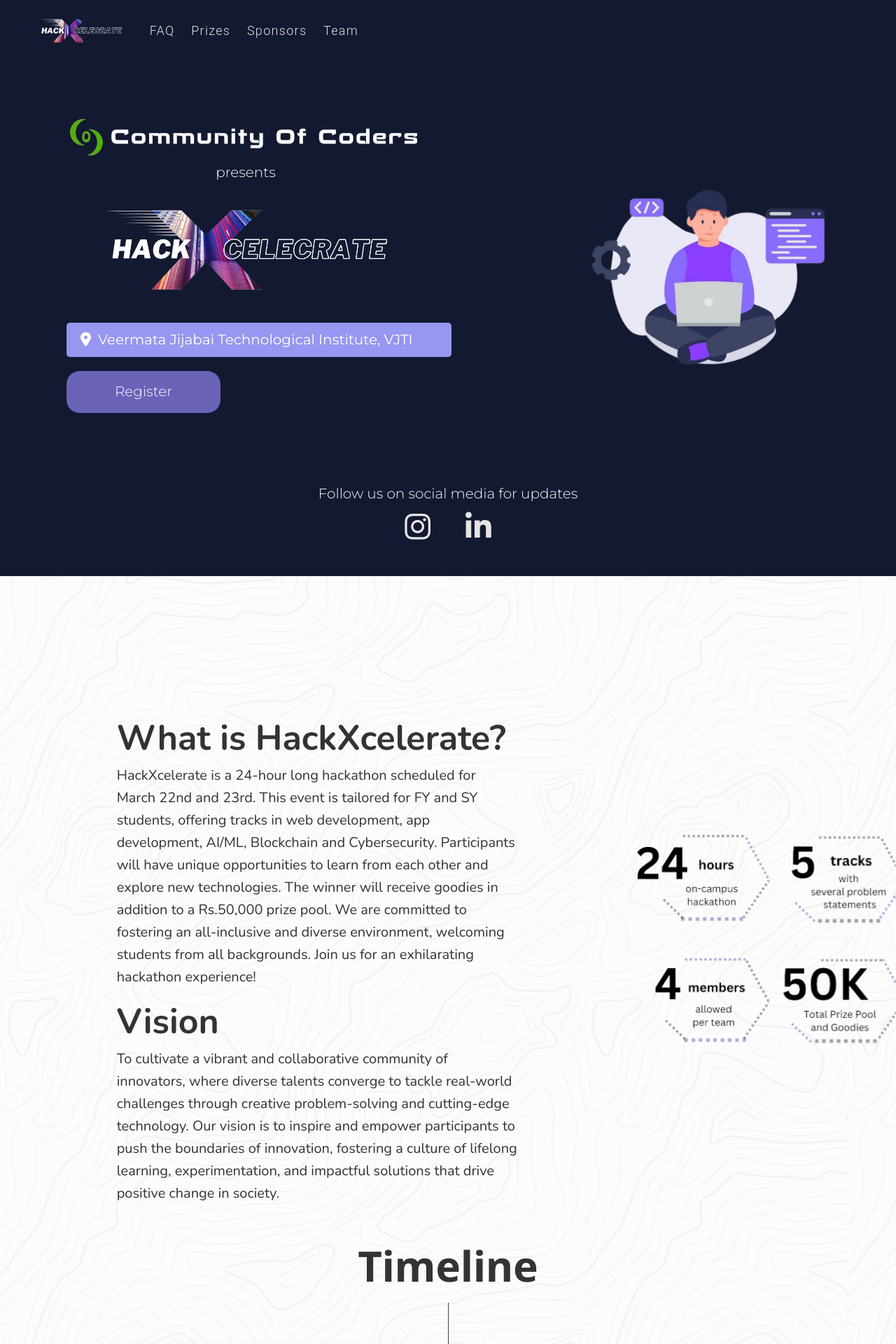
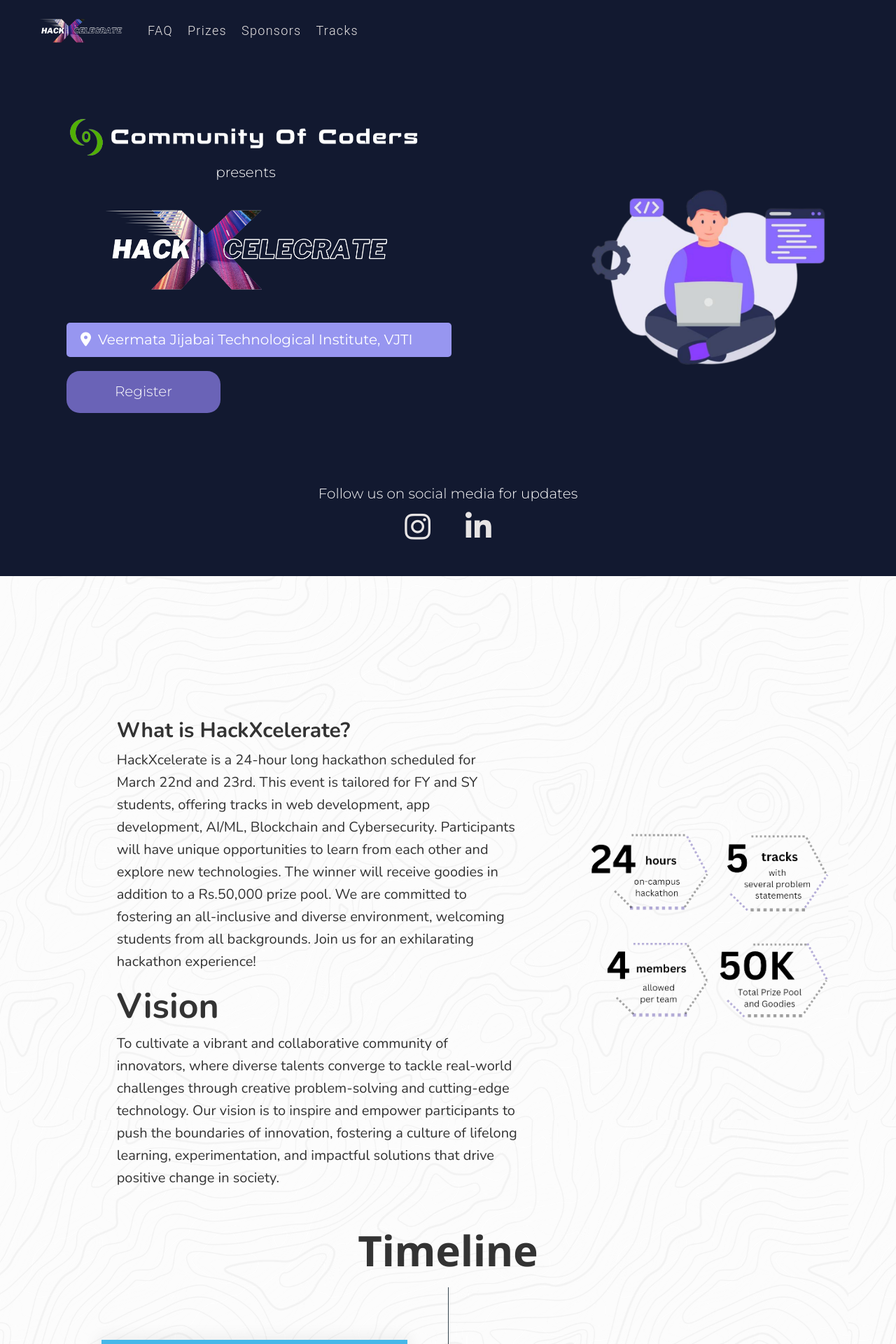
Before and after one commit to rohanfatehchandka/Hack-X-celerate, a React (Create React App) app: page / in a window 1280 px wide. Shown: the top 1920 px of the page at 70% size. Built offline with nearby package versions, Linux system fonts and the light colour scheme.

Commit message:
More minute changes

```diff
--- a/src/Module/General.tsx
+++ b/src/Module/General.tsx
@@ -44,7 +44,7 @@
   DISCORD_LINK: "",
   JUDGES_FORM_LINK:
     "https://forms.office.com/Pages/ResponsePage.aspx?id=DQSIkWdsW0yxEjajBLZtrQAAAAAAAAAAAAN__jZdNhdUNVRQMUg4VllMRURDN1lON0haNFVCQUgySC4u",
-  HACKERS_REGISTRATION_FORM_LINK: "https://forms.gle/hKPrtLuvBSzW5mbb6",
+  HACKERS_REGISTRATION_FORM_LINK: "https://forms.gle/1t2KyzcRrSZA298Z9",
 };
 
 const SOCIALS = {
@@ -259,31 +259,31 @@
       name: "Web Development",
       role: "Organizer",
       driveLink:
-        "https://drive.google.com/file/d/1mo7S9K1zvAlAbHLARpUibzm8SLaZi7ha/view?usp=sharing",
+        "https://drive.google.com/file/d/1r55ygiOqCy_NEaPuaZM1uYZIhQ_Xag0l/view?usp=sharing",
     },
     {
       name: "AI/ML",
       role: "Organizer",
       driveLink:
-        "https://drive.google.com/file/d/1mo7S9K1zvAlAbHLARpUibzm8SLaZi7ha/view?usp=sharing",
+        "https://drive.google.com/file/d/1JUMfkZfcMwmVlHnBh-y8B0E1lASsNT6P/view?usp=sharing",
     },
     {
       name: "Blockchain",
       role: "Organizer",
       driveLink:
-        "https://drive.google.com/file/d/1mo7S9K1zvAlAbHLARpUibzm8SLaZi7ha/view?usp=sharing",
+        "https://drive.google.com/file/d/1P6oExZaqVPHtZjTuLdsKzkgdAgG3S5R0/view?usp=sharing",
     },
     {
       name: "Cybersecurity",
       role: "Organizer",
       driveLink:
-        "https://drive.google.com/file/d/1mo7S9K1zvAlAbHLARpUibzm8SLaZi7ha/view?usp=sharing",
+        "https://drive.google.com/file/d/1-VKqtnZQfclieM3EXZGyG33IkAc4GrFw/view?usp=sharing",
     },
     {
       name: "App Development",
       role: "Organizer",
       driveLink:
-        "https://drive.google.com/file/d/1mo7S9K1zvAlAbHLARpUibzm8SLaZi7ha/view?usp=sharing",
+        "https://drive.google.com/file/d/1FF0s7yiTII3VfivS8rC7KWLPUu7oUhRr/view?usp=sharing",
     },
   ],
 ];
--- a/src/components/About/index.jsx
+++ b/src/components/About/index.jsx
@@ -7,7 +7,9 @@
 function LogoSectionAbout() {
   return (
     <div className="LogoSectionAbout">
-      <h1>{MIDDLE_SECTION.TITLE}</h1>
+      <h2>
+        <b>{MIDDLE_SECTION.TITLE}</b>
+      </h2>
       <p>{MIDDLE_SECTION.LONG_DESCRIPTION}</p>
       <h1>{VISION_SECTION.TITLE}</h1>
       <p>{VISION_SECTION.LONG_DESCRIPTION}</p>
--- a/src/components/About/style.css
+++ b/src/components/About/style.css
@@ -1,18 +1,14 @@
 .logoS {
-  width: 390px;
-  height: 390px;
+  width: 100%;
+  height: 400px;
   margin-top: 200;
   padding: 0;
-  position: relative;
-  right: 130px;
 }
 
 .Logo {
   width: 100%;
-  display: inline-block;
   margin: 0;
   padding: 0;
-  position: absolute;
 }
 
 .LogoSectionAbout {
--- a/src/components/Judgesss/index.tsx
+++ b/src/components/Judgesss/index.tsx
@@ -25,7 +25,6 @@
     <div className="member1">
       <div className="card1">
         <h3>{name}</h3>
-        <p>{role}</p>
         <button className="drive-button">
           <a href={driveLink} target="_blank" rel="noopener noreferrer">
             Download PS
--- a/src/components/Landing/index.jsx
+++ b/src/components/Landing/index.jsx
@@ -28,11 +28,26 @@
 const Myinfo = () => {
   return (
     <div className="Myinfo">
-      <img src={coclogo} style={{ width: "40vw" }} alt="coclogo"></img>
-      <p style={{ width: "40vw", textAlign: "center" }}>presents</p>
+      <img
+        src={coclogo}
+        style={{ width: window.innerWidth > 640 ? "40vw" : "80vw" }}
+        alt="coclogo"
+      ></img>
+      <p
+        style={{
+          width: window.innerWidth > 640 ? "40vw" : "90vw",
+          textAlign: "center",
+        }}
+      >
+        presents
+      </p>
       <img
         src={hacklogo}
-        style={{ paddingTop: "20px", paddingBottom: "20px", width: "40vw" }}
+        style={{
+          paddingTop: "20px",
+          paddingBottom: "20px",
+          width: window.innerWidth > 640 ? "40vw" : "80vw",
+        }}
         alt="hacklogo"
       ></img>
       {/* <About />
--- a/src/containers/Home/HomePage.jsx
+++ b/src/containers/Home/HomePage.jsx
@@ -188,7 +188,7 @@
         {media && <Birds top="120vh" left="0vh" type="" />}
         {/* ********Judges here ***** */}
 
-        <h1 id="team">Tracks</h1>
+        <h1 id="tracks">Tracks</h1>
 
         {JudgesInfo.map(Judge1)}
         {/* ********Team here ***** */}
--- a/src/containers/navbar/App.jsx
+++ b/src/containers/navbar/App.jsx
@@ -464,8 +464,8 @@
                 </Link>
               </li>
               <li>
-                <Link to={`#team`}>
-                  <span className="links">Team </span>{" "}
+                <Link to={`#tracks`}>
+                  <span className="links">Tracks </span>{" "}
                 </Link>
               </li>
               <img
```
